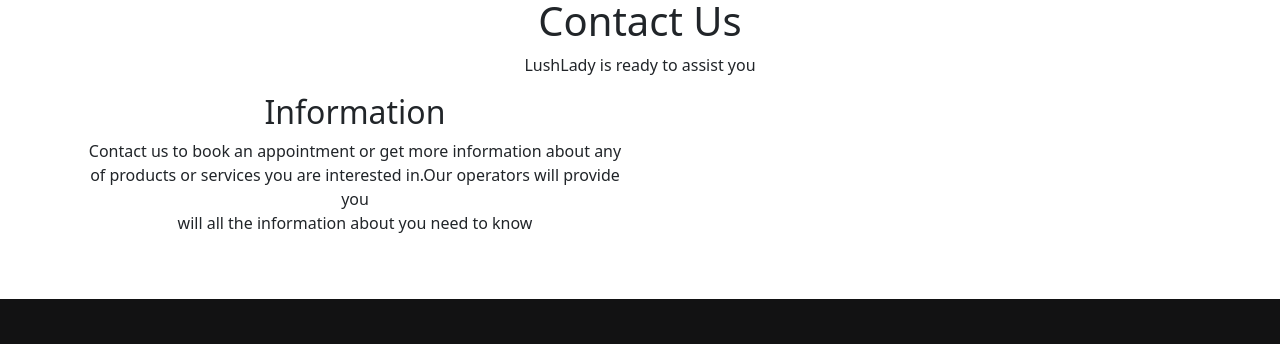
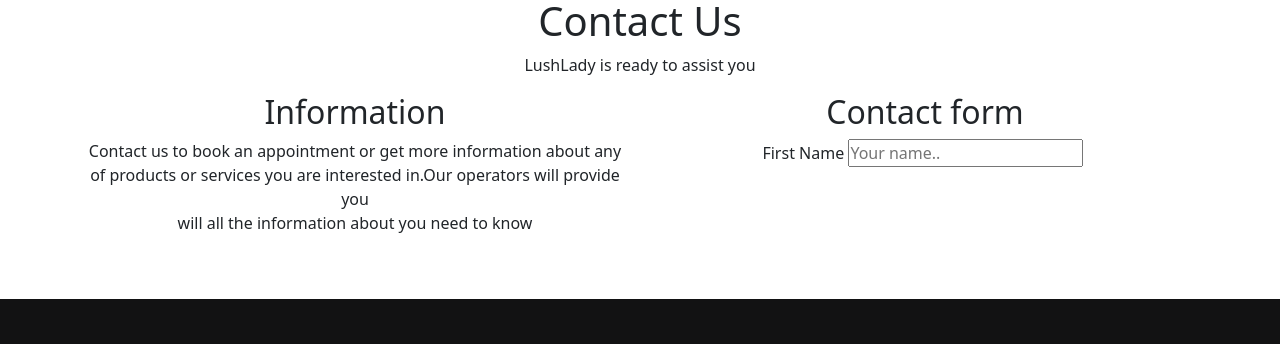
Before and after one commit to JMDev2/Lush-Lady, a plain HTML site: page contacts.html in a window 1280 px wide. Shown: the part 293-637 px from the top of the page. Drawn offline with nearby package versions, Linux system fonts and the light colour scheme; a web font is replaced by a local one.

Commit message:
This commit will add information part

```diff
--- a/contacts.html
+++ b/contacts.html
@@ -91,6 +91,17 @@ rel="stylesheet"
 
 
                 </div>
+                <div class="col-md-6">
+                    <h2>Contact form</h2>
+                    <form action="">
+                        <label for="fname">First Name</label>
+                        <input type="text" id="fname" name="firstname" placeholder="Your name..">
+                        <label></label>
+
+
+                    </form>
+
+                </div>
             </div>
         </div>
 
```
